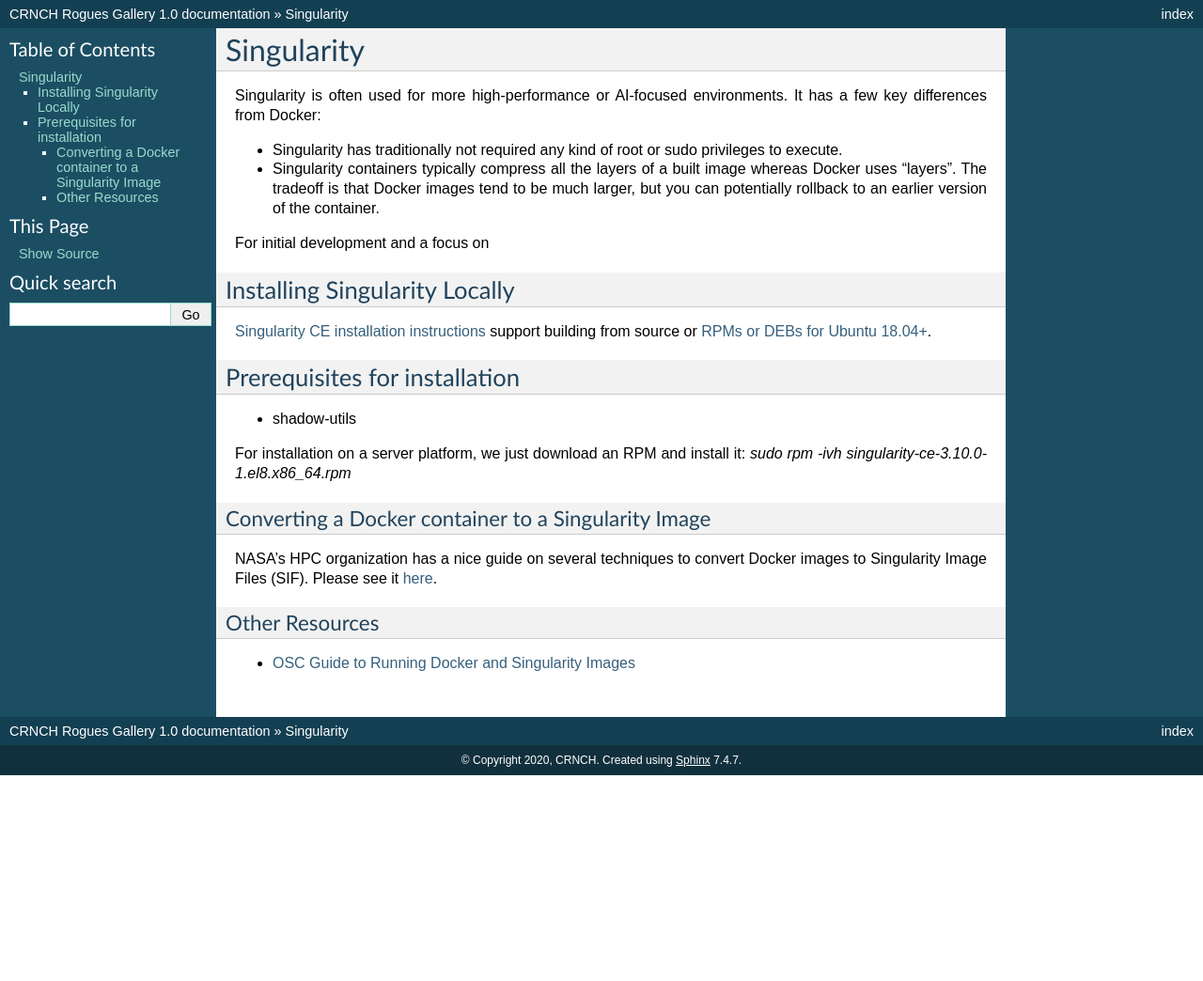
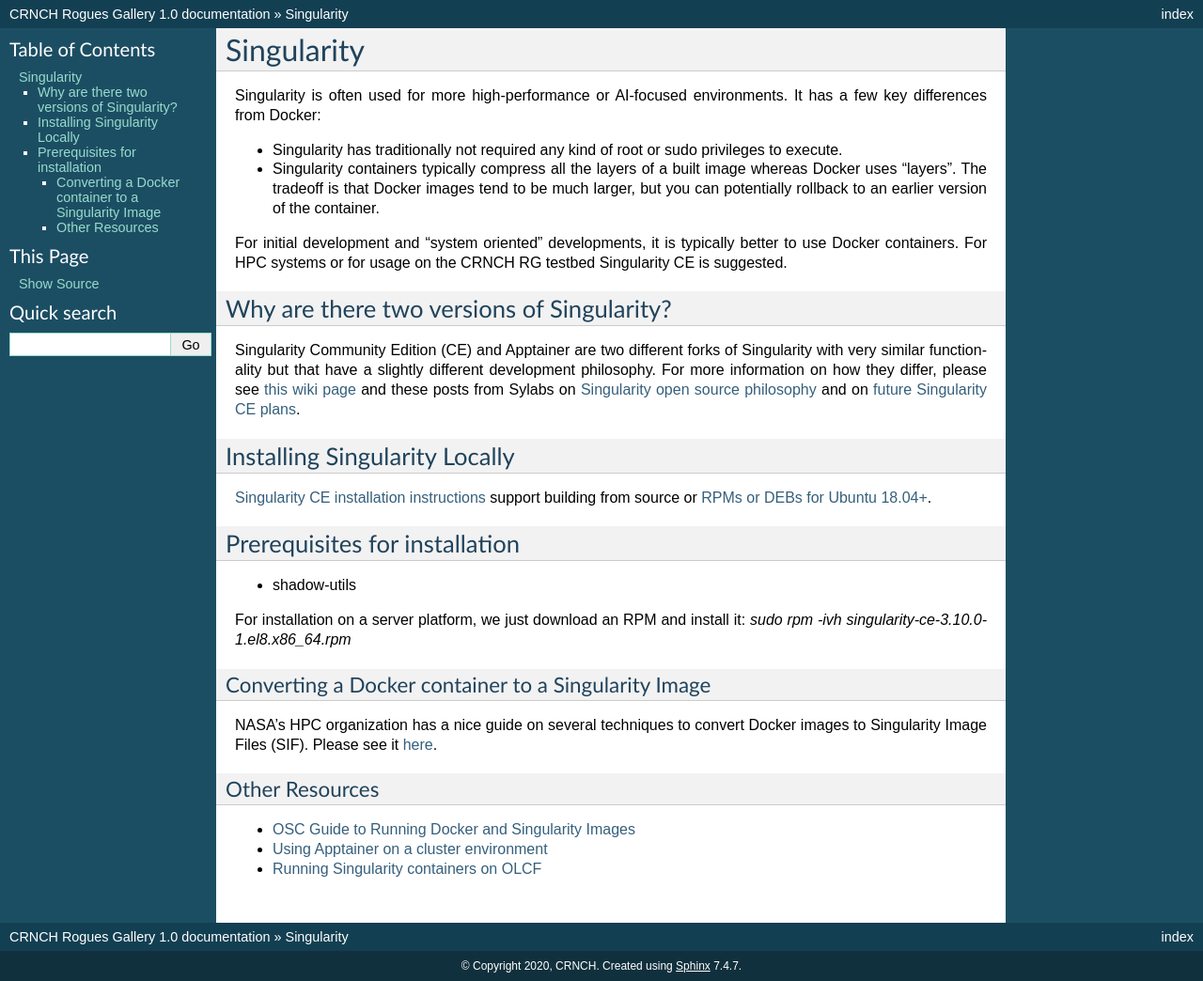
Before and after one commit to gt-crnch-rg/read-the-docs, a Sphinx documentation site: the page built from docs/general/containers-singularity.rst, in a window 1280 px wide. Shown: the whole page at 94% size. Built offline with Sphinx 7.4.7, drawn with Linux system fonts in a browser that asks for light colours; pages that are not in the unit, such as notebooks, are missing from menus; before the commit the page ends 900 px from its top, so only the background shows below that.

Commit message:
Update containers-singularity.rst

```diff
--- a/docs/general/containers-singularity.rst
+++ b/docs/general/containers-singularity.rst
@@ -7,7 +7,11 @@
 - Singularity has traditionally not required any kind of root or sudo privileges to execute.
 - Singularity containers typically compress all the layers of a built image whereas Docker uses "layers". The tradeoff is that Docker images tend to be much larger, but you can potentially rollback to an earlier version of the container.
 
-For initial development and a focus on
+For initial development and "system oriented" developments, it is typically better to use Docker containers. For HPC systems or for usage on the CRNCH RG testbed Singularity CE is suggested.
+
+Why are there two versions of Singularity?
+-----------------------------
+Singularity Community Edition (CE) and Apptainer are two different forks of Singularity with very similar functionality but that have a slightly different development philosophy. For more information on how they differ, please see `this wiki page <https://docs.hpc.shef.ac.uk/en/latest/bessemer/software/apps/singularity.html>`__ and these posts from Sylabs on `Singularity open source philosophy <https://sylabs.io/category/open-source/>`__ and on `future Singularity CE plans <https://sylabs.io/2022/02/singularityce-4-0-and-beyond/>`__.
 
 Installing Singularity Locally
 --------------------------
@@ -29,3 +33,5 @@
 Other Resources
 ~~~~~~~~~~~~~~~
 - `OSC Guide to Running Docker and Singularity Images <https://www.osc.edu/book/export/html/4678>`__
+- `Using Apptainer on a cluster environment <https://docs.hpc.shef.ac.uk/en/latest/bessemer/software/apps/singularity.html#>`__
+- `Running Singularity containers on OLCF <https://docs.olcf.ornl.gov/software/containers_on_summit.html#>`__
```
